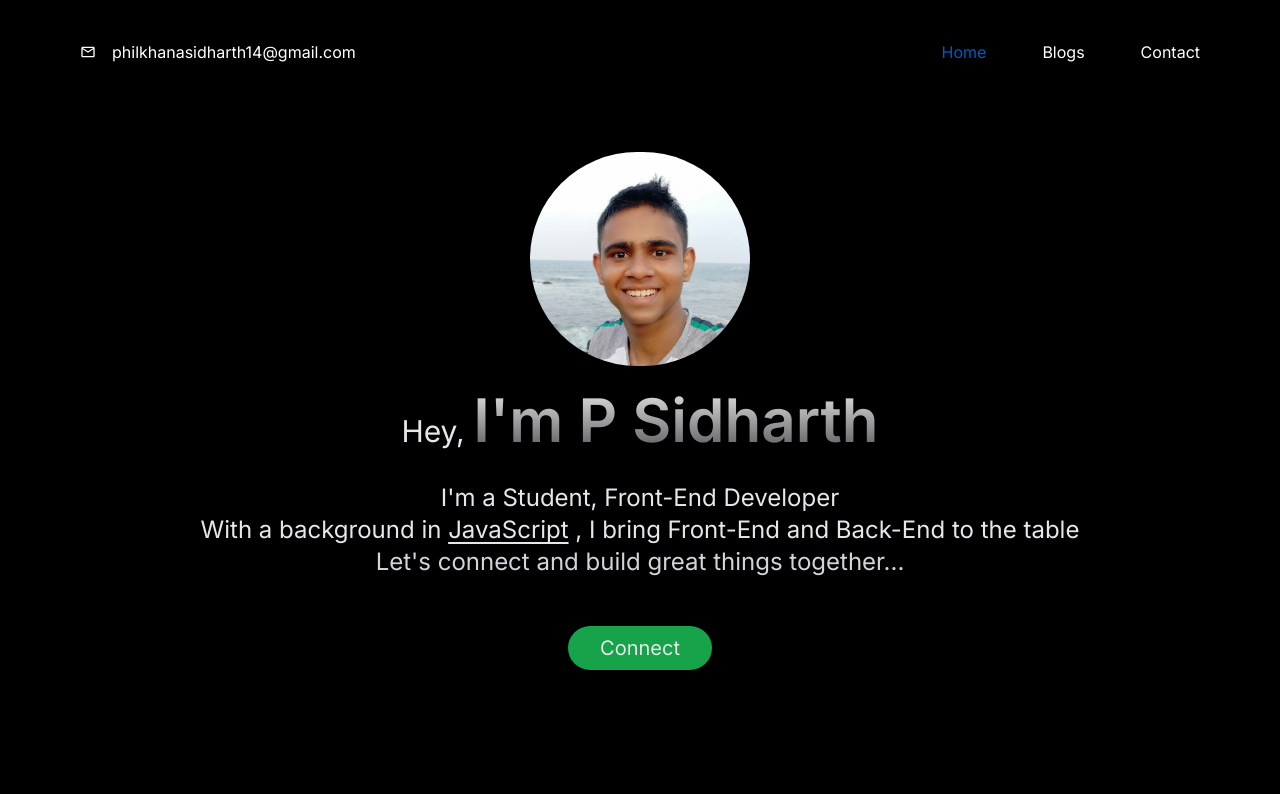
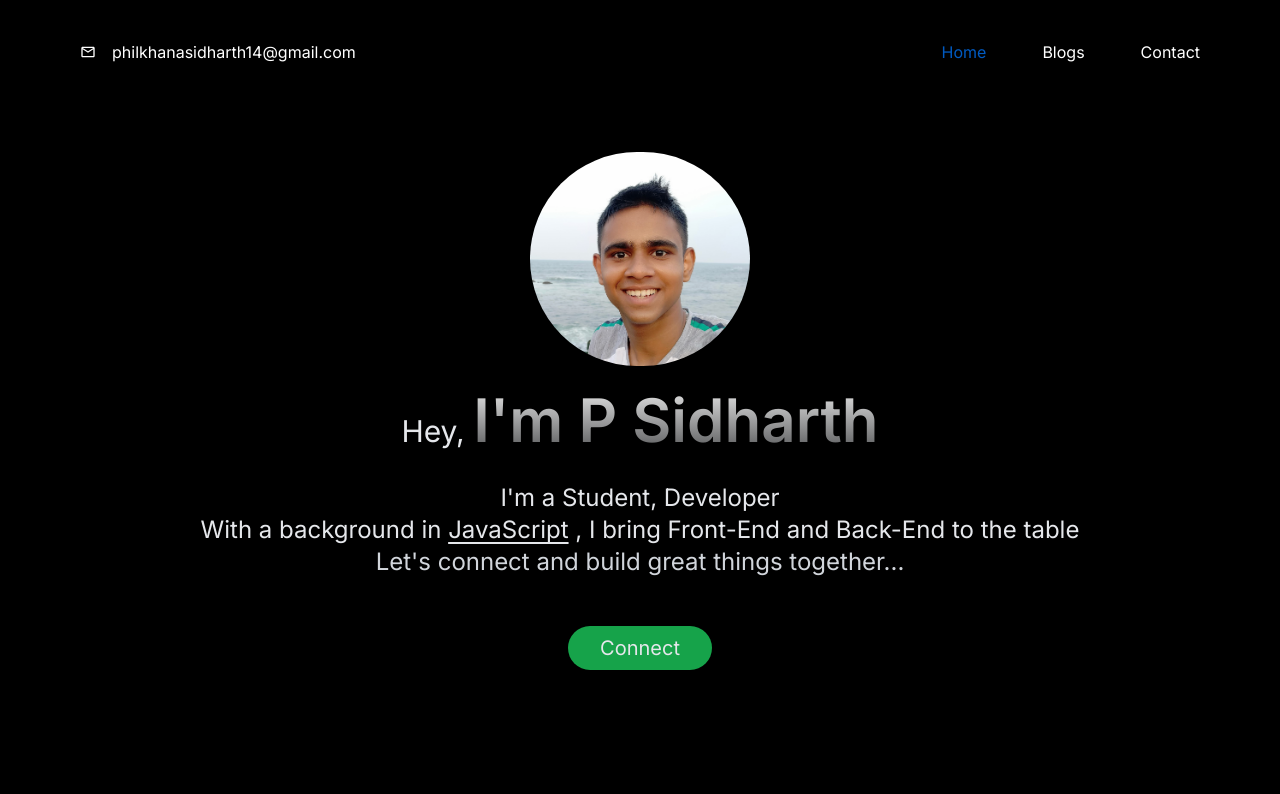
Before and after one commit to psidh/Domain, a Next.js app: page / in a window 1280 px wide. Shown: the top 794 px of the page. Built offline with nearby package versions, Linux system fonts and the light colour scheme.

Commit message:
removed front-end from intro

```diff
--- a/src/app/components/Projects.js
+++ b/src/app/components/Projects.js
@@ -40,7 +40,7 @@ const Projects = () => {
                   rel="noopener noreferrer"
                   className="text-green-500 mt-2 transform hover:underline hover:underline-offset-2"
                 >
-                  View on GitHub
+                  Source Code
                 </a>
               </div>
             </div>
--- a/src/app/components/TopIntro.js
+++ b/src/app/components/TopIntro.js
@@ -31,7 +31,7 @@ export default function TopIntro() {
               </h2>
               <div className="text-gray-200 py-2 px-4 lg:px-18 md:text-center text-center my-4">
                 <p className="md:text-2xl text-md ">
-                  I&apos;m a Student, Front-End Developer
+                  I&apos;m a Student, Developer
                 </p>
                 <p className="md:text-2xl text-md text-gray-200">
                   With a background in{' '}
```
